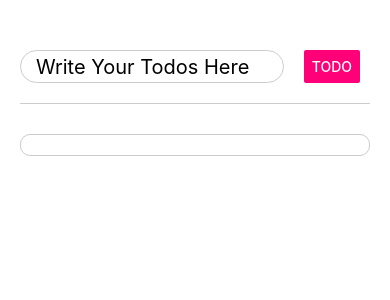
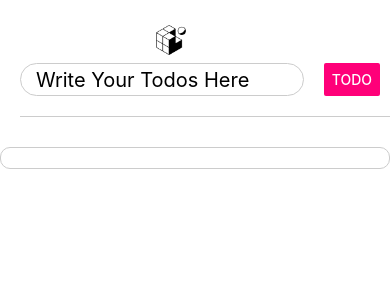
Before and after one commit to ZakaUllah6/Todo_List_Final, a React Native app: screen / in a window 390 px wide. Shown: the top 300 px of the page. Built offline with nearby package versions, Linux system fonts and the light colour scheme.

Commit message:
Add Logo Through Expo Image. Yasir Bhai Review The code

```diff
--- a/App.tsx
+++ b/App.tsx
@@ -2,6 +2,7 @@ import { useState } from "react";
 import { StyleSheet, View, FlatList, ScrollView } from "react-native";
 import TodoItem from "./components/TodoItem";
 import TodoInput from "./components/TodoInput";
+import { Image } from "react-native";
 
 export default function App() {
   const [todosList, setTodosList] = useState([]);
@@ -17,7 +18,12 @@ export default function App() {
 
   return (
     <View style={styles.container}>
+      <View>
+        <Image source={require("./assets/favicon.png")} style={styles.images} />
+      </View>
       <TodoInput onTodoAdded={addTodoText} />
+
+
 
       {/* <FlatList
         style={styles.todoList}
@@ -45,18 +51,28 @@ export default function App() {
 
 const styles = StyleSheet.create({
   container: {
-    paddingTop: 50,
-    paddingHorizontal: 20,
+    // padding: 10,
+    // paddingHorizontal: 20,
   },
 
   todoList: {
+    padding: 10,
     borderColor: "#cccccc",
     borderWidth: 1,
     fontSize: 24,
     marginVertical: 10,
     textAlign: "center",
     borderRadius: 10,
-    paddingTop: 10,
-    paddingBottom: 10,
+    // paddingTop: 10,
+    // paddingBottom: 10,
   },
+  images: {
+    width: 30,
+    height: 30,
+    resizeMode: "contain",
+    marginTop:25,
+    marginLeft: "40%",
+    marginBottom: 8,
+  },
+
 });
--- a/components/TodoInput.tsx
+++ b/components/TodoInput.tsx
@@ -1,9 +1,10 @@
 import { StyleSheet } from "react-native";
 import { useState } from "react";
-import { TextInput, View,Button } from "react-native";
+import { TextInput, View,Button,Image } from "react-native";
 
 const TodoInput  = (props) => {
     const [enteredTodoText, setEnteredTodoText] = useState('');
+
 
     function enterTodoText(enteredText: string){
         setEnteredTodoText(enteredText);
@@ -15,6 +16,8 @@ const TodoInput  = (props) => {
       }
     return (
         <View style={styles.flexForTodo}>
+
+
         <TextInput style = {styles.textInput} onChangeText={enterTodoText} value= {enteredTodoText} placeholder='Write Your Todos Here '/>
         <Button title='TODO' color={'#FF0079FF'}  onPress={onPress}/>
       </View>
@@ -34,6 +37,7 @@ const styles = StyleSheet.create ({
         paddingBottom: 20,
         marginBottom: 20,
         paddingRight: 10,
+        marginLeft: 20,
 
       },
       textInput: {
@@ -44,5 +48,6 @@ const styles = StyleSheet.create ({
         borderRadius: 200,
         fontSize: 20,
         paddingLeft: 15,
+
       },
 })
--- a/package.json
+++ b/package.json
@@ -13,7 +13,8 @@
     "expo": "~49.0.7",
     "expo-status-bar": "~1.6.0",
     "react": "18.2.0",
-    "react-native": "0.72.3"
+    "react-native": "0.72.3",
+    "expo-image": "~1.3.2"
   },
   "devDependencies": {
     "@babel/core": "^7.20.0",
```
Also changed, not shown: 1 other file (tests, documents, lock files or other folders).
